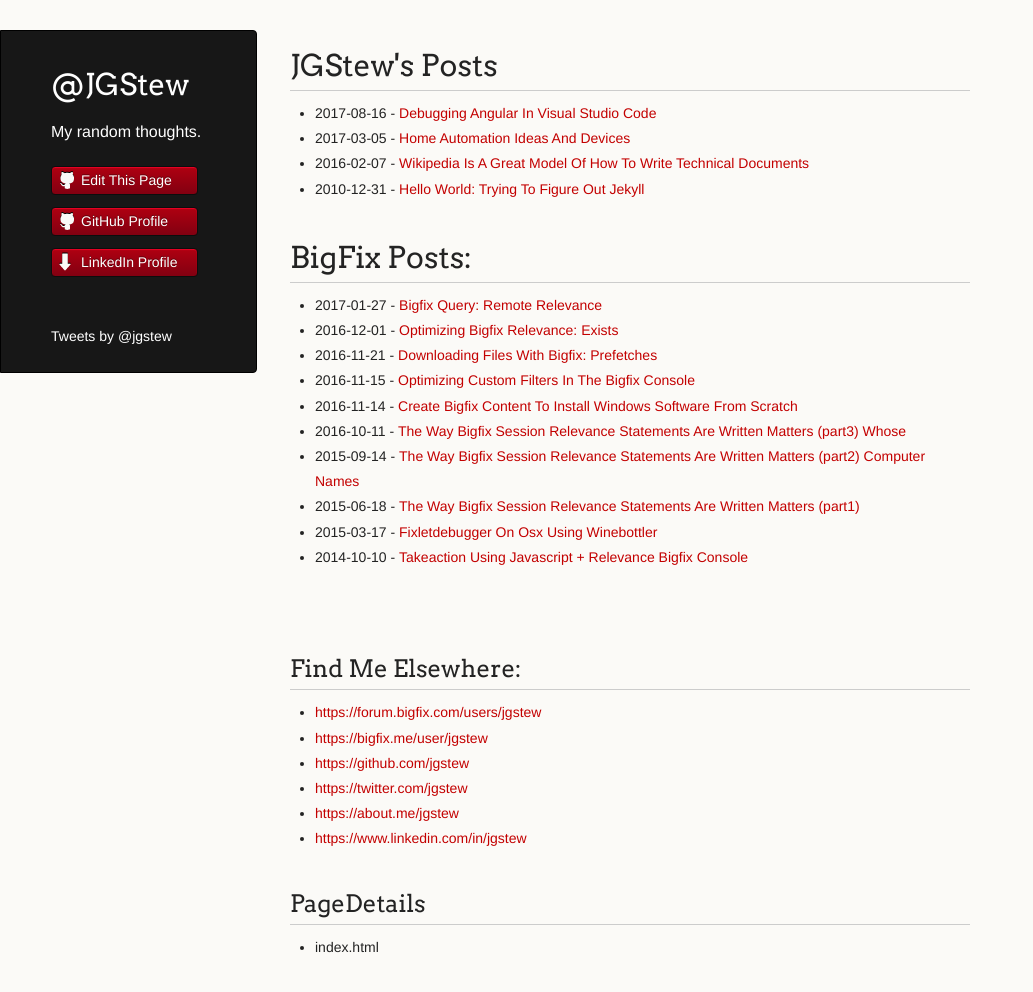
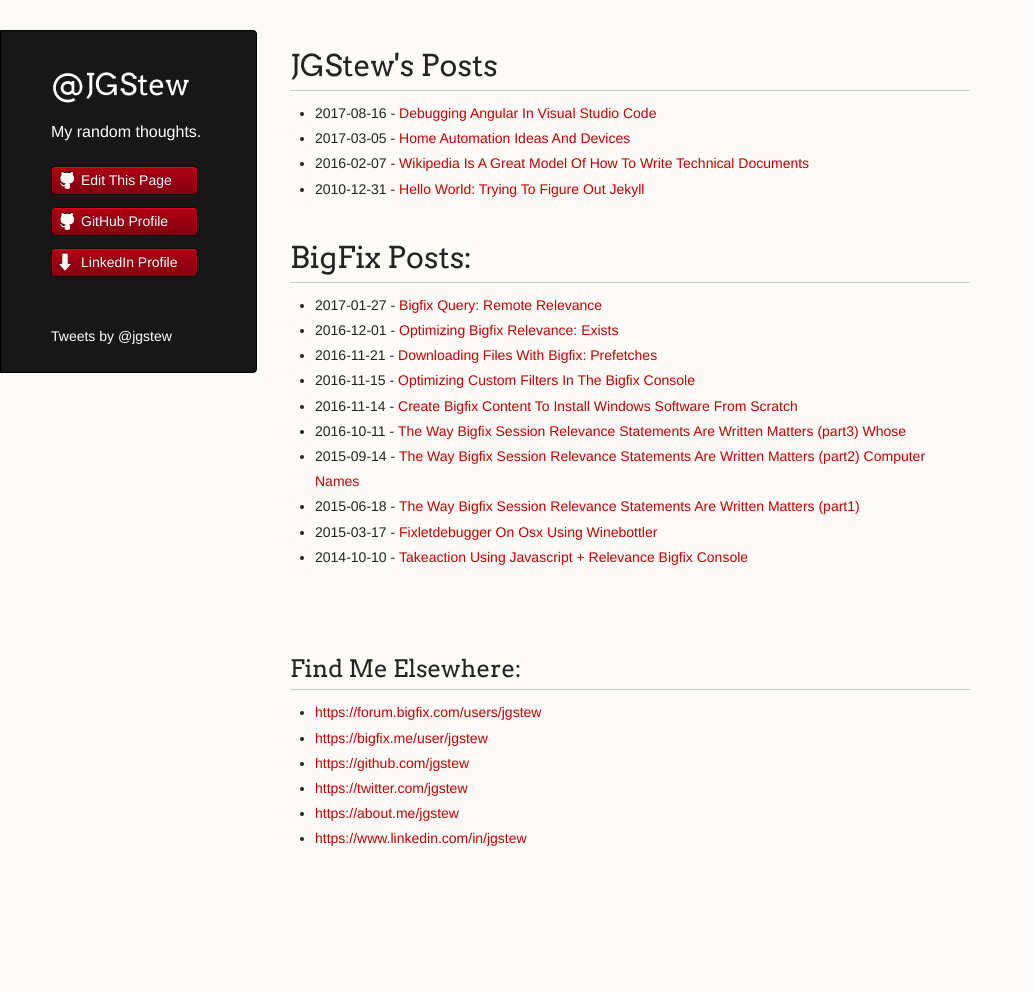
Before and after one commit to jgstew/jgstew.github.io, a Jekyll site: the page built from index.html, in a window 1280 px wide and 1032 px high. Shown: the top 992 px of the window, without its empty margins (0-1033 px from the left). Built offline with Jekyll 4.4.1, drawn with Linux system fonts in a browser that asks for light colours; comment, search, counter and statistics services are not loaded.

Commit message:
Update default.html

```diff
--- a/_layouts/default.html
+++ b/_layouts/default.html
@@ -32,12 +32,6 @@
       <section>
       	<h1>{{ page.title }}</h1>
         {{ content }}
-
-	<h2>PageDetails</h2>
-	<ul>
-	  <li>{{ page.path }}</li>
-	</ul>
-
       </section>
       <footer>
         <p><small>  </small></p>
```
